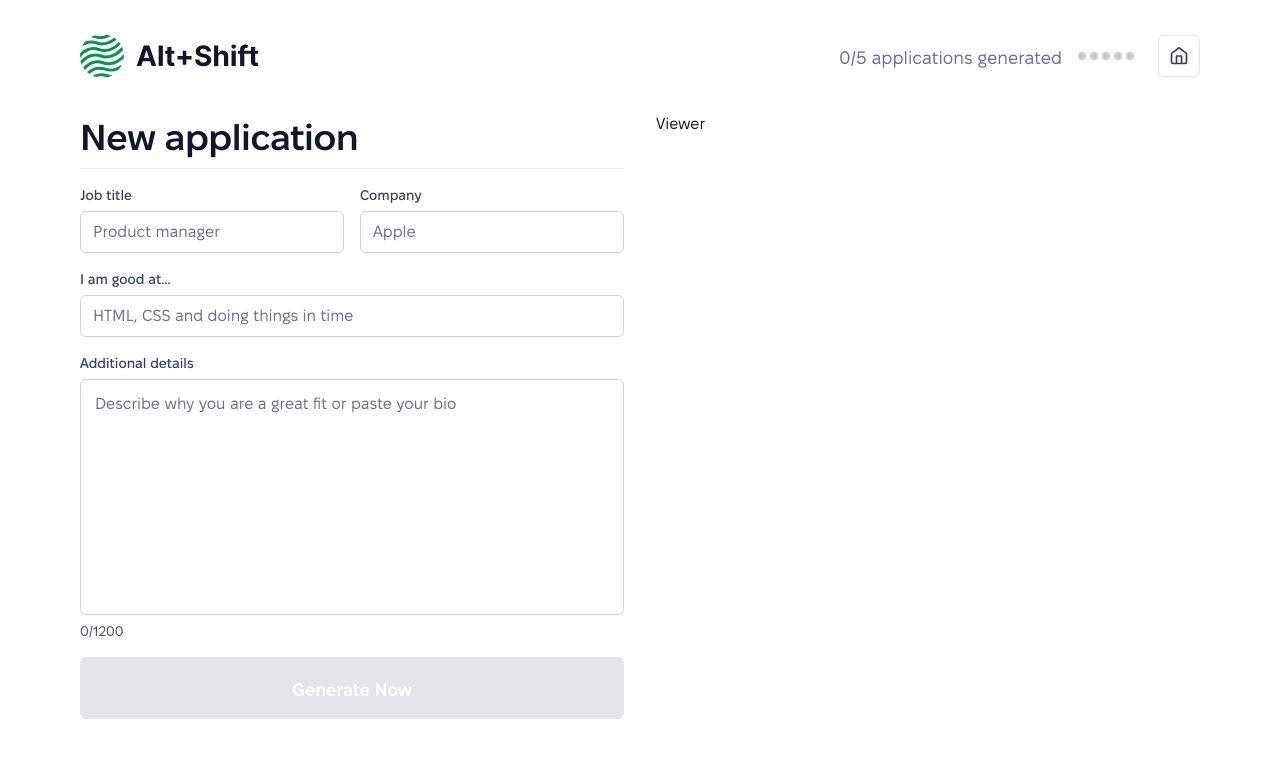
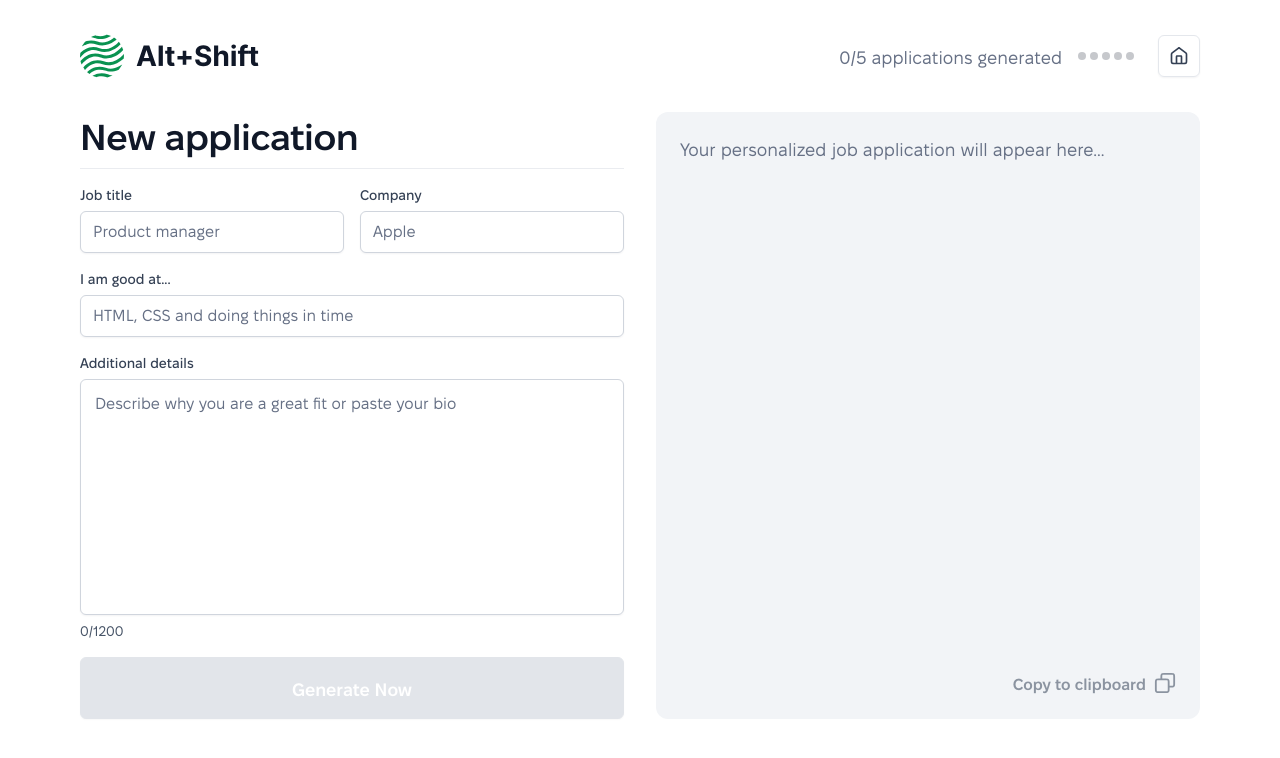
Before and after one commit to KyznecSPM/variant-app, a React (Vite) app in the folder client/: page /generate in a window 1280 px wide. Shown: the top 758 px of the page. Built offline with nearby package versions, Linux system fonts and the light colour scheme.

Commit message:
feat: Refactor cover letter context and components to utilize new state structure; enhance application form submission logic

```diff
--- a/client/src/components/ApplicationForm.tsx
+++ b/client/src/components/ApplicationForm.tsx
@@ -3,7 +3,7 @@ import { v4 as uuidv4 } from 'uuid';
 
 import { MAX_DETAILS_LENGTH } from '../constants';
 import type { CoverLetter } from '../providers';
-import { useCoverLettersActions } from '../providers';
+import { useCoverLetters, useCoverLettersActions } from '../providers';
 import styles from './ApplicationForm.module.css';
 import { Button } from './Button';
 import { Text } from './Text';
@@ -41,6 +41,7 @@ export const ApplicationForm = () => {
   });
 
   const { addLetter } = useCoverLettersActions();
+  const { isCompleted } = useCoverLetters();
 
   const jobTitle = useWatch({ control, name: 'jobTitle' });
   const company = useWatch({ control, name: 'company' });
@@ -53,21 +54,23 @@ export const ApplicationForm = () => {
   };
 
   const onSubmit = (data: ApplicationFormData) => {
-    // TODO: Implement form submission logic
-    console.log('Form submitted:', data);
+    if (isCompleted) return;
+
+    const applicationText = MOCK_APPLICATION_TEXT.replace(
+      '[JobTitle]',
+      data.jobTitle
+    )
+      .replace('[Company]', data.company)
+      .replace('[SkillsList]', data.skills)
+      .replace('[AdditionalDetails]', data.additionalDetails);
+
     addLetter({
       id: uuidv4(),
       jobTitle: data.jobTitle,
       company: data.company,
       skills: data.skills,
       additionalDetails: data.additionalDetails,
-      applicationText: MOCK_APPLICATION_TEXT.replace(
-        '[JobTitle]',
-        data.jobTitle
-      )
-        .replace('[Company]', data.company)
-        .replace('[SkillsList]', data.skills)
-        .replace('[AdditionalDetails]', data.additionalDetails),
+      applicationText,
     });
   };
 
@@ -146,7 +149,7 @@ export const ApplicationForm = () => {
           </div>
         </div>
 
-        <Button type="submit" size="lg" disabled={!isValid}>
+        <Button type="submit" size="lg" disabled={!isValid || isCompleted}>
           Generate Now
         </Button>
       </div>
--- a/client/src/components/ApplicationsList.tsx
+++ b/client/src/components/ApplicationsList.tsx
@@ -3,11 +3,11 @@ import styles from './ApplicationsList.module.css';
 import { CoverLetterCard } from './CoverLetterCard';
 
 export const ApplicationsList = () => {
-  const coverLetters = useCoverLetters();
+  const { letters } = useCoverLetters();
 
   return (
     <div className={styles.applicationsList}>
-      {coverLetters.map((coverLetter) => (
+      {letters.map((coverLetter) => (
         <CoverLetterCard key={coverLetter.id} coverLetter={coverLetter} />
       ))}
     </div>
--- a/client/src/components/GoalBanner.tsx
+++ b/client/src/components/GoalBanner.tsx
@@ -1,6 +1,6 @@
 import { useNavigate } from 'react-router';
 
-import { APPLICATIONS_MAX_COUNT, ROUTES } from '../constants';
+import { ROUTES } from '../constants';
 import { useCoverLetters } from '../providers';
 import { Button, ButtonSize } from './Button';
 import styles from './GoalBanner.module.css';
@@ -14,9 +14,7 @@ const buttonText = 'Create New';
 
 export const GoalBanner = () => {
   const navigate = useNavigate();
-  const letters = useCoverLetters();
-  const count = letters.length;
-  const isCompleted = count === APPLICATIONS_MAX_COUNT;
+  const { isCompleted, count } = useCoverLetters();
 
   const handleCreateNewClick = () => {
     if (isCompleted) {
--- a/client/src/components/Progress.tsx
+++ b/client/src/components/Progress.tsx
@@ -7,9 +7,7 @@ import styles from './Progress.module.css';
 import { Text } from './Text';
 
 export const Progress = () => {
-  const letters = useCoverLetters();
-  const count = letters.length;
-  const isCompleted = count === APPLICATIONS_MAX_COUNT;
+  const { isCompleted, count } = useCoverLetters();
 
   return (
     <div className={styles.progress}>
--- a/client/src/components/TopBar.tsx
+++ b/client/src/components/TopBar.tsx
@@ -1,6 +1,6 @@
 import { useNavigate } from 'react-router';
 
-import { APPLICATIONS_MAX_COUNT, ROUTES } from '../constants';
+import { ROUTES } from '../constants';
 import { useCoverLetters } from '../providers';
 import { Button } from './Button';
 import { Text } from './Text';
@@ -10,9 +10,7 @@ const buttonText = 'Create New';
 
 export const TopBar = () => {
   const navigate = useNavigate();
-  const letters = useCoverLetters();
-  const count = letters.length;
-  const isCompleted = count === APPLICATIONS_MAX_COUNT;
+  const { isCompleted } = useCoverLetters();
 
   const handleCreateNewClick = () => {
     if (isCompleted) {
--- /dev/null
+++ b/client/src/components/Viewer.module.css
@@ -0,0 +1,42 @@
+.viewer {
+  display: flex;
+  height: 100%;
+  flex-direction: column;
+  justify-content: space-between;
+  padding: 24px;
+  border-radius: var(--br-md);
+  background-color: var(--color-bg-secondary);
+  gap: 8px;
+}
+
+.textContainer {
+  flex: 1;
+  overflow-y: auto;
+}
+
+.text {
+  margin: 0;
+  color: var(--color-text-caption);
+  font-family: var(--font-family-text);
+  font-size: var(--fs-caption);
+  font-weight: var(--fw-regular);
+  line-height: var(--lh-caption);
+  overflow-wrap: break-word;
+  white-space: pre-wrap;
+}
+
+.placeholder {
+  color: var(--color-text-caption);
+  font-family: var(--font-family-text);
+  font-size: var(--fs-caption);
+  font-weight: var(--fw-regular);
+  line-height: var(--lh-caption);
+}
+
+.buttonContainer {
+  display: flex;
+  flex-direction: row;
+  align-items: center;
+  justify-content: flex-end;
+  gap: 8px;
+}
--- a/client/src/components/Viewer.tsx
+++ b/client/src/components/Viewer.tsx
@@ -1,3 +1,49 @@
+import { useCoverLetters } from '../providers';
+import { Button } from './Button';
+import styles from './Viewer.module.css';
+
+const PLACEHOLDER_TEXT =
+  'Your personalized job application will appear here...';
+
 export const Viewer = () => {
-  return <div>Viewer</div>;
+  const { letters, selectedLetterId } = useCoverLetters();
+
+  // Get the last letter (most recent)
+  const applicationText = letters.find(
+    (letter) => letter.id === selectedLetterId
+  )?.applicationText;
+
+  const handleCopy = async () => {
+    if (!applicationText) return;
+
+    try {
+      await navigator.clipboard.writeText(applicationText);
+    } catch (err) {
+      console.error('Failed to copy:', err);
+    }
+  };
+
+  return (
+    <div className={styles.viewer}>
+      <div className={styles.textContainer}>
+        {applicationText ? (
+          <p className={styles.text}>{applicationText}</p>
+        ) : (
+          <p className={styles.placeholder}>{PLACEHOLDER_TEXT}</p>
+        )}
+      </div>
+
+      <div className={styles.buttonContainer}>
+        <Button
+          variant="ghost"
+          icon="copy"
+          iconPosition="right"
+          onClick={handleCopy}
+          disabled={!applicationText}
+        >
+          Copy to clipboard
+        </Button>
+      </div>
+    </div>
+  );
 };
--- a/client/src/pages/ApplicationsPage.tsx
+++ b/client/src/pages/ApplicationsPage.tsx
@@ -2,13 +2,10 @@ import { ApplicationsList } from '../components/ApplicationsList';
 import { ApplicationsPageLayout } from '../components/ApplicationsPageLayout';
 import { GoalBanner } from '../components/GoalBanner';
 import { TopBar } from '../components/TopBar';
-import { APPLICATIONS_MAX_COUNT } from '../constants';
 import { useCoverLetters } from '../providers';
+
 export const ApplicationsPage = () => {
-  const letters = useCoverLetters();
-  const count = letters.length;
-  const isCompleted = count === APPLICATIONS_MAX_COUNT;
-
+  const { isCompleted } = useCoverLetters();
   return (
     <ApplicationsPageLayout>
       <TopBar />
--- a/client/src/providers/CoverLettersContext.tsx
+++ b/client/src/providers/CoverLettersContext.tsx
@@ -9,9 +9,22 @@ export type CoverLetter = {
   applicationText: string;
 };
 
-export const CoverLettersStateContext = createContext<
-  CoverLetter[] | undefined
->(undefined);
+interface CoverLettersState {
+  letters: CoverLetter[];
+  selectedLetterId: string | null;
+  isCompleted: boolean;
+  count: number;
+}
+
+const defaultState: CoverLettersState = {
+  letters: [],
+  selectedLetterId: null,
+  isCompleted: false,
+  count: 0,
+};
+
+export const CoverLettersStateContext =
+  createContext<CoverLettersState>(defaultState);
 
 type CoverLettersActions = {
   addLetter: (letter: CoverLetter) => void;
--- a/client/src/providers/CoverLettersProvider.tsx
+++ b/client/src/providers/CoverLettersProvider.tsx
@@ -1,6 +1,7 @@
 import type { ReactNode } from 'react';
-import { useEffect, useState } from 'react';
+import { useMemo, useState } from 'react';
 
+import { APPLICATIONS_MAX_COUNT } from '../constants';
 import type { CoverLetter } from './CoverLettersContext';
 import {
   CoverLettersActionsContext,
@@ -30,21 +31,36 @@ export const CoverLettersProvider = ({ children }: { children: ReactNode }) => {
   const [letters, setLetters] = useState<CoverLetter[]>(() => {
     return getLettersFromLocalStorage();
   });
-
-  useEffect(() => {
-    saveLettersToLocalStorage(letters);
-  }, [letters]);
+  const [selectedLetterId, setSelectedLetterId] = useState<string | null>(null);
 
   const addLetter = (letter: CoverLetter) => {
-    setLetters((prev) => [...prev, letter]);
+    setLetters((prev) => {
+      const newLetters = [...prev, letter];
+      saveLettersToLocalStorage(newLetters);
+      return newLetters;
+    });
+    setSelectedLetterId(letter.id);
   };
 
   const removeLetter = (id: string) => {
-    setLetters((prev) => prev.filter((l) => l.id !== id));
+    setLetters((prev) => {
+      const newLetters = prev.filter((l) => l.id !== id);
+      saveLettersToLocalStorage(newLetters);
+      return newLetters;
+    });
   };
 
+  const value = useMemo(() => {
+    return {
+      letters,
+      selectedLetterId,
+      isCompleted: letters.length === APPLICATIONS_MAX_COUNT,
+      count: letters.length,
+    };
+  }, [letters, selectedLetterId]);
+
   return (
-    <CoverLettersStateContext.Provider value={letters}>
+    <CoverLettersStateContext.Provider value={value}>
       <CoverLettersActionsContext.Provider value={{ addLetter, removeLetter }}>
         {children}
       </CoverLettersActionsContext.Provider>
--- a/client/src/styles/tokens.css
+++ b/client/src/styles/tokens.css
@@ -47,6 +47,7 @@
   --color-border-input: #d0d5dd;
   --color-border-secondary: #e4e7ec;
   --color-bg-primary: #edfcf2;
+  --color-bg-secondary: #f2f4f7;
   --color-bg-stepper: #101828;
 
   /* Border Radius */
```
